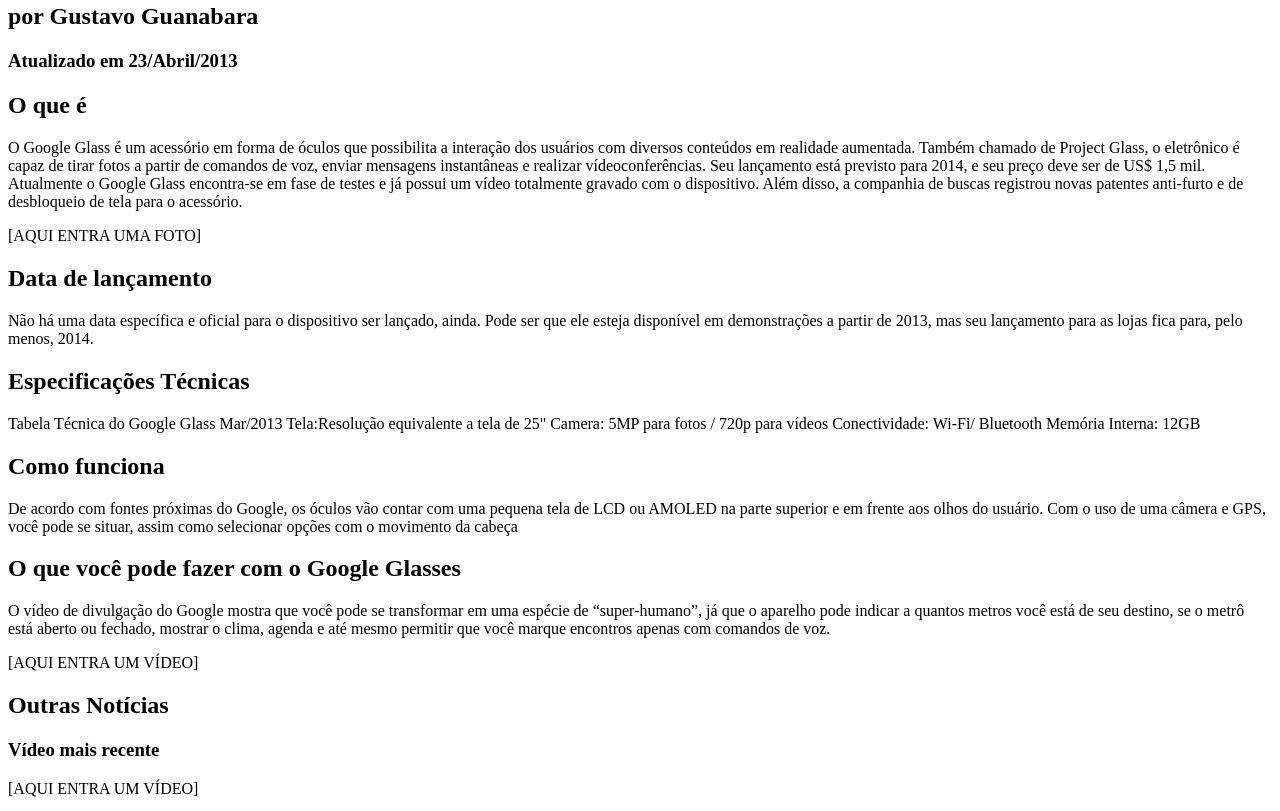
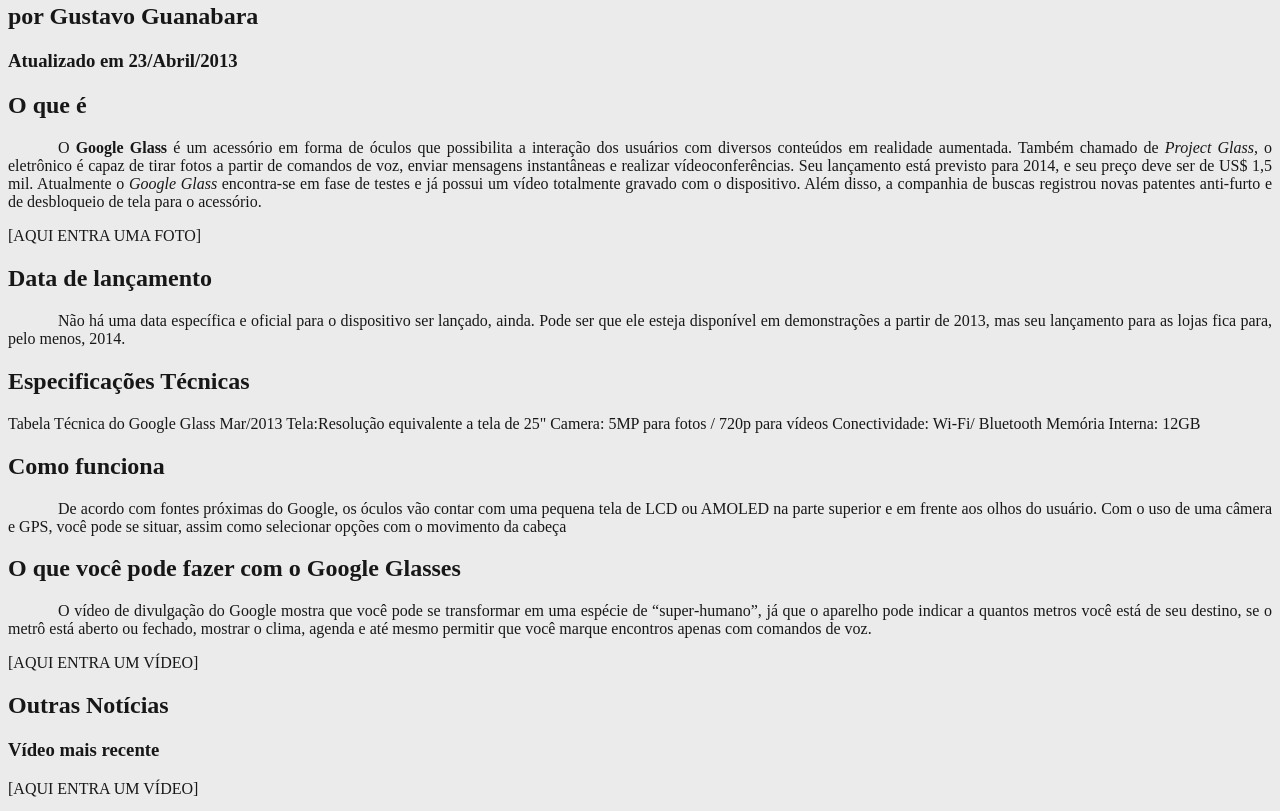
Before and after one commit to Izaoubela/cursohtml5css3, a plain HTML site: page projeto-glass-html5/index.html in a window 1280 px wide. Shown: the part 369-1180 px from the top of the page. Drawn offline with Linux system fonts and the light colour scheme.

Commit message:
Class 6, 7 and 8

```diff
--- a/projeto-glass-html5/index.html
+++ b/projeto-glass-html5/index.html
@@ -3,7 +3,18 @@
 <head>
     <meta charset="UTF-8"/>
     <title>Tudo sobre Google Glass</title>
+    <style>
+        body {
+            background-color: rgb(235, 235, 235);
+            color: rgba(0, 0, 0, 0.9)
+        }
+        p {
+            text-align: justify;
+            text-indent: 50px;
+        }
 
+
+    </style>
 </head>
 <body>
 <div id="interface">
@@ -33,7 +44,7 @@ Menu Principal
     </hgroup>
 
 <h2>O que é</h2>
-<p>O Google Glass é um acessório em forma de óculos que possibilita a interação dos usuários com diversos conteúdos em realidade aumentada. Também chamado de Project Glass, o eletrônico é capaz de tirar fotos a partir de comandos de voz, enviar mensagens instantâneas e realizar vídeoconferências. Seu lançamento está previsto para 2014, e seu preço deve ser de US$ 1,5 mil. Atualmente o Google Glass encontra-se em fase de testes e já possui um vídeo totalmente gravado com o dispositivo. Além disso, a companhia de buscas registrou novas patentes anti-furto e de desbloqueio de tela para o acessório.</p>
+<p>O <b>Google Glass</b> é um acessório em forma de óculos que possibilita a interação dos usuários com diversos conteúdos em realidade aumentada. Também chamado de <i>Project Glass</i>, o eletrônico é capaz de tirar fotos a partir de comandos de voz, enviar mensagens instantâneas e realizar vídeo&shy;con&shy;fe&shy;rên&shy;cias. Seu lançamento está previsto para 2014, e seu preço deve ser de US$ 1,5 mil. Atualmente o <em>Google Glass</em> encontra-se em fase de testes e já possui um vídeo totalmente gravado com o dispositivo. Além disso, a companhia de buscas registrou novas patentes anti-furto e de desbloqueio de tela para o acessório.</p>
 
 [AQUI ENTRA UMA FOTO]
 
@@ -52,7 +63,7 @@ Memória Interna: 12GB
 <p>De acordo com fontes próximas do Google, os óculos vão contar com uma pequena tela de LCD ou AMOLED na parte superior e em frente aos olhos do usuário. Com o uso de uma câmera e GPS, você pode se situar, assim como selecionar opções com o movimento da cabeça</p>
 
 <h2>O que você pode fazer com o Google Glasses</h2>
-<p>O vídeo de divulgação do Google mostra que você pode se transformar em uma espécie de “super-humano”, já que o aparelho pode indicar a quantos metros você está de seu destino, se o metrô está aberto ou fechado, mostrar o clima, agenda e até mesmo permitir que você marque encontros apenas com comandos de voz.</p>
+<p>O vídeo de divulgação do Google mostra que você pode se transformar em uma espécie de “super<wbr/>-humano”, já que o aparelho pode indicar a quantos metros você está de seu destino, se o metrô está aberto ou fechado, mostrar o clima, agenda e até mesmo permitir que você marque encontros apenas com comandos de voz.</p>
 
 [AQUI ENTRA UM VÍDEO]
 
@@ -66,7 +77,7 @@ Memória Interna: 12GB
 
 <p>Além da surpresa do áudio, a tela montada a frente do olho do usuário também chamou atenção. Serão 640 x 360 pixels de resolução que, em proporção, equivaleria a um monitor de 25 polegadas de alta definição colocado a 2,5 metros de distância do espectador.</p>
 
-Copyright 2013 - by Gustavo Guanabara
+Copyright &copy; 2013 - by Gustavo Guanabara
 Facebook | Twitter
 
 </div>
```
Also changed, not shown: projeto-glass-html5/açoescovado_fundo.jpg (added).
